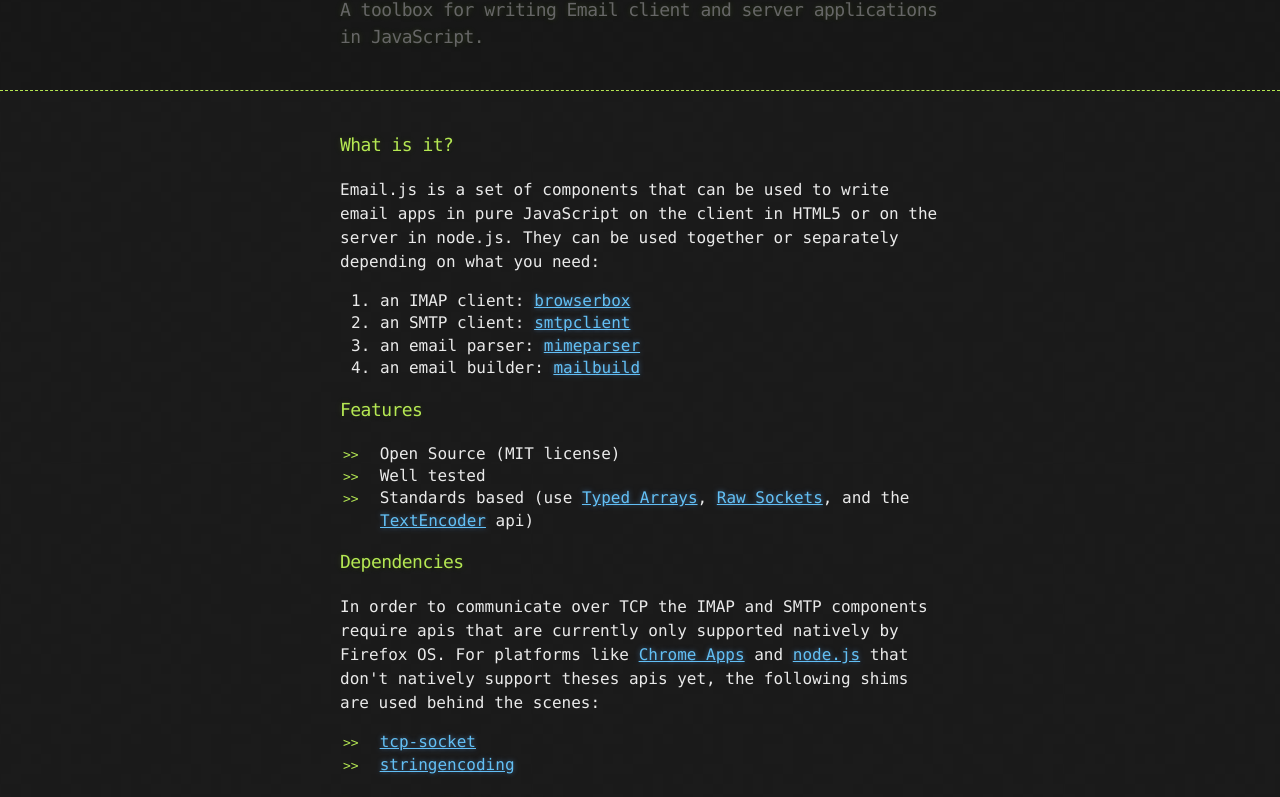
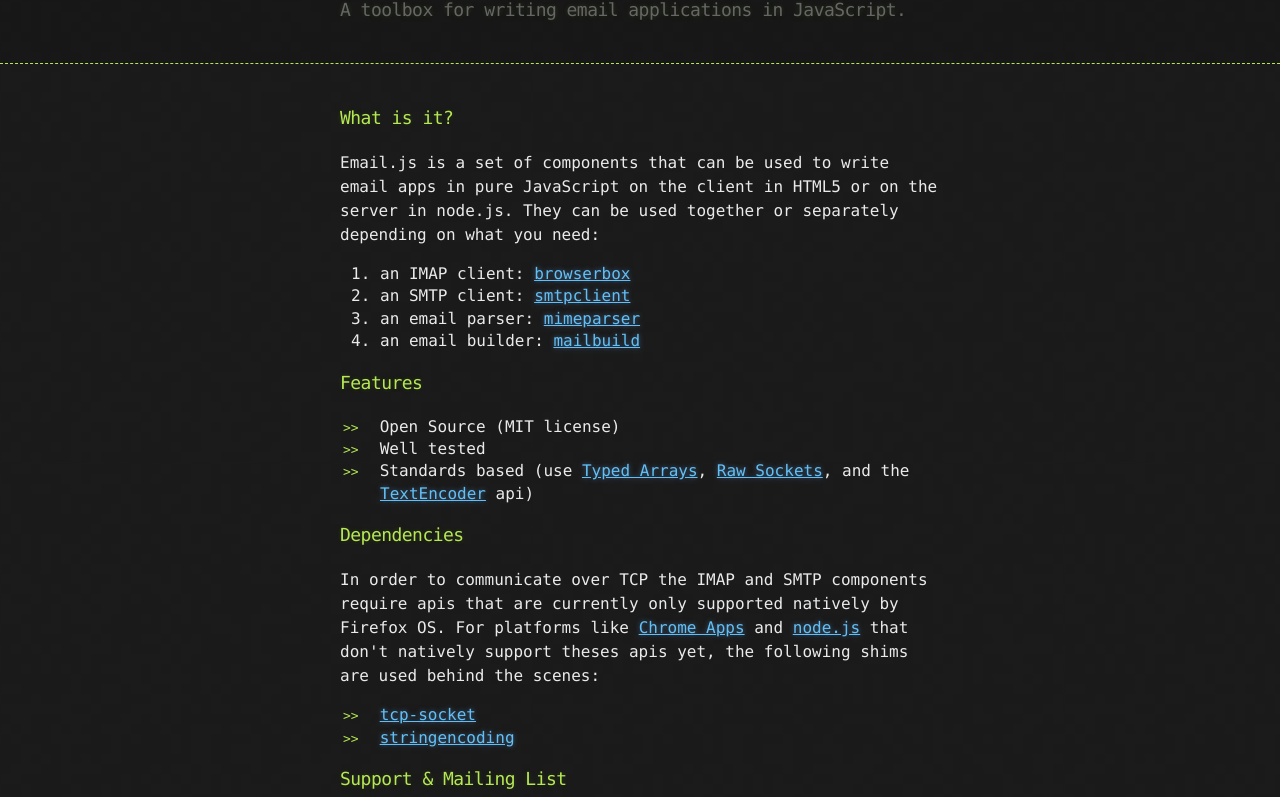
Before and after one commit to emailjs/emailjs.github.io, a plain HTML site: page index.html in a window 1280 px wide. Shown: the part 69-866 px from the top of the page. Drawn offline with Linux system fonts and the light colour scheme.

Commit message:
update description

```diff
--- a/index.html
+++ b/index.html
@@ -8,7 +8,7 @@
     <link rel="stylesheet" type="text/css" href="stylesheets/pygment_trac.css" media="screen" />
     <link rel="stylesheet" type="text/css" href="stylesheets/print.css" media="print" />
 
-    <title>email.js by emailjs</title>
+    <title>email.js</title>
   </head>
 
   <body>
@@ -16,7 +16,7 @@
     <header>
       <div class="container">
         <h1>email.js</h1>
-        <h2>A toolbox for writing Email client and server applications in JavaScript.</h2>
+        <h2>A toolbox for writing email applications in JavaScript.</h2>
       </div>
     </header>
 
```
